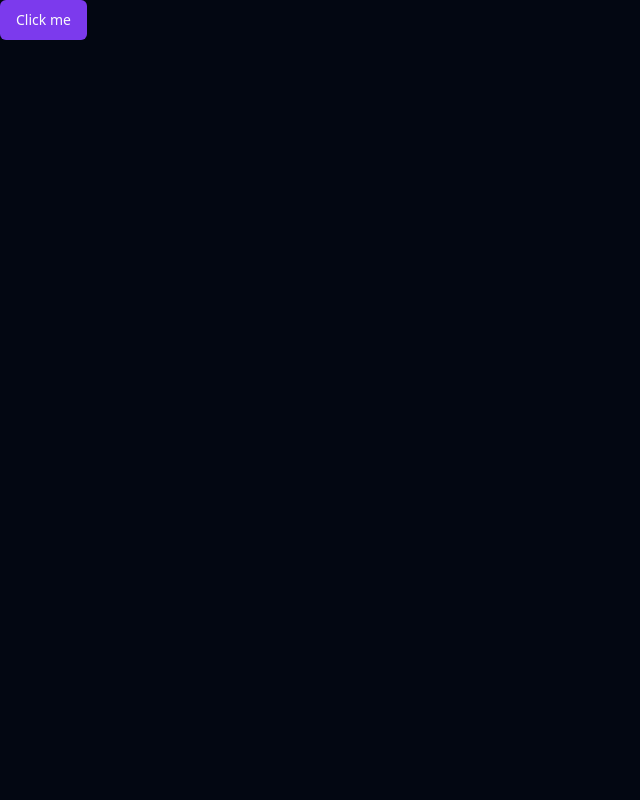
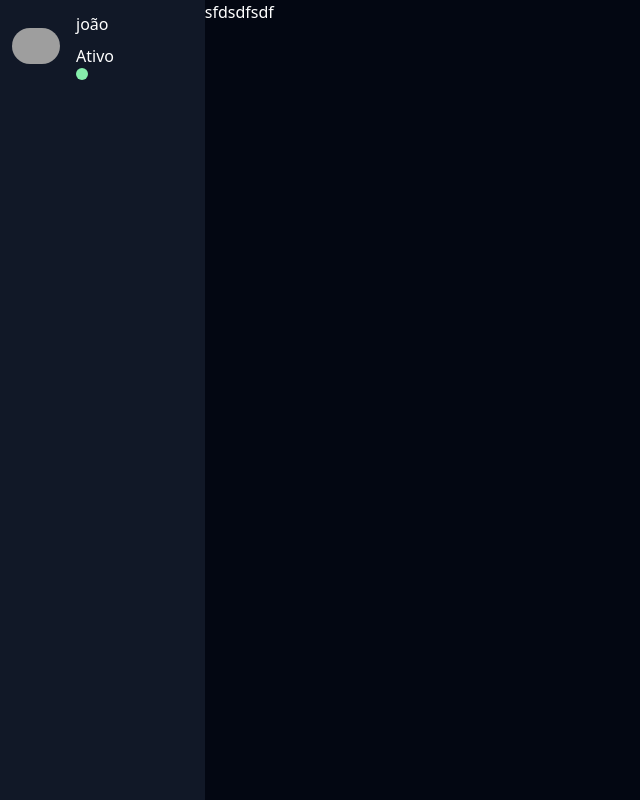
Before and after one commit to luizgustavoou/duckchat, a React (Vite) app in the folder duckchat-front/: page / in a window 1280 px wide. Shown: the whole page, without its empty margins (0-640 px from the left). Built offline with nearby package versions, Linux system fonts and the light colour scheme; grey boxes are pictures that could not be loaded.

Commit message:
inicio da criação do menu

```diff
--- a/duckchat-front/package.json
+++ b/duckchat-front/package.json
@@ -10,6 +10,7 @@
     "preview": "vite preview"
   },
   "dependencies": {
+    "@radix-ui/react-avatar": "^1.0.4",
     "@radix-ui/react-slot": "^1.0.2",
     "class-variance-authority": "^0.7.0",
     "clsx": "^2.0.0",
--- a/duckchat-front/src/components/Home.tsx
+++ b/duckchat-front/src/components/Home.tsx
@@ -1,9 +1,40 @@
-import { Button } from "@/components/ui/button";
+import { Avatar, AvatarFallback, AvatarImage } from "@radix-ui/react-avatar";
+import { Skeleton } from "./ui/skeleton";
 
 export default function Home() {
+
+  const friends = [{
+    'name': 'joão',
+    'status' : true,
+    'image' : 'https://github.com/shadcn.png'
+  }]
+
   return (
-    <div>
-      <Button>Click me</Button>
+    <div className="flex min-h-screen">
+      <div className="flex flex-col bg-secondary-foreground p-3 text-white gap-2 min-w-[16%]">
+        <div className="flex items-center space-x-4">
+        {friends.map((friend) => (
+          <>
+            <Avatar>
+              <AvatarImage className="w-12 rounded-full" src={friend.image} />
+              <AvatarFallback>CN</AvatarFallback>
+            </Avatar>
+              <div className="space-y-2">
+                <div>{friend.name}</div>
+                <div>
+                  {friend.status ? <span>Ativo <div className="rounded-full w-3 h-3 bg-green-300"></div></span>: <span>Inativo</span>}
+                </div>
+              </div>
+          </>
+        ))}
+        </div>
+      </div>
+
+
+
+      <div className="text-white flex-1">
+        sfdsdfsdf
+      </div>
     </div>
   );
 }
--- /dev/null
+++ b/duckchat-front/src/components/ui/avatar.tsx
@@ -0,0 +1,48 @@
+import * as React from "react"
+import * as AvatarPrimitive from "@radix-ui/react-avatar"
+
+import { cn } from "@/lib/utils"
+
+const Avatar = React.forwardRef<
+  React.ElementRef<typeof AvatarPrimitive.Root>,
+  React.ComponentPropsWithoutRef<typeof AvatarPrimitive.Root>
+>(({ className, ...props }, ref) => (
+  <AvatarPrimitive.Root
+    ref={ref}
+    className={cn(
+      "relative flex h-10 w-10 shrink-0 overflow-hidden rounded-full",
+      className
+    )}
+    {...props}
+  />
+))
+Avatar.displayName = AvatarPrimitive.Root.displayName
+
+const AvatarImage = React.forwardRef<
+  React.ElementRef<typeof AvatarPrimitive.Image>,
+  React.ComponentPropsWithoutRef<typeof AvatarPrimitive.Image>
+>(({ className, ...props }, ref) => (
+  <AvatarPrimitive.Image
+    ref={ref}
+    className={cn("aspect-square h-full w-full", className)}
+    {...props}
+  />
+))
+AvatarImage.displayName = AvatarPrimitive.Image.displayName
+
+const AvatarFallback = React.forwardRef<
+  React.ElementRef<typeof AvatarPrimitive.Fallback>,
+  React.ComponentPropsWithoutRef<typeof AvatarPrimitive.Fallback>
+>(({ className, ...props }, ref) => (
+  <AvatarPrimitive.Fallback
+    ref={ref}
+    className={cn(
+      "flex h-full w-full items-center justify-center rounded-full bg-muted",
+      className
+    )}
+    {...props}
+  />
+))
+AvatarFallback.displayName = AvatarPrimitive.Fallback.displayName
+
+export { Avatar, AvatarImage, AvatarFallback }
--- /dev/null
+++ b/duckchat-front/src/components/ui/skeleton.tsx
@@ -0,0 +1,15 @@
+import { cn } from "@/lib/utils"
+
+function Skeleton({
+  className,
+  ...props
+}: React.HTMLAttributes<HTMLDivElement>) {
+  return (
+    <div
+      className={cn("animate-pulse rounded-md bg-muted", className)}
+      {...props}
+    />
+  )
+}
+
+export { Skeleton }
```
Also changed, not shown: 1 other file (tests, documents, lock files or other folders).
